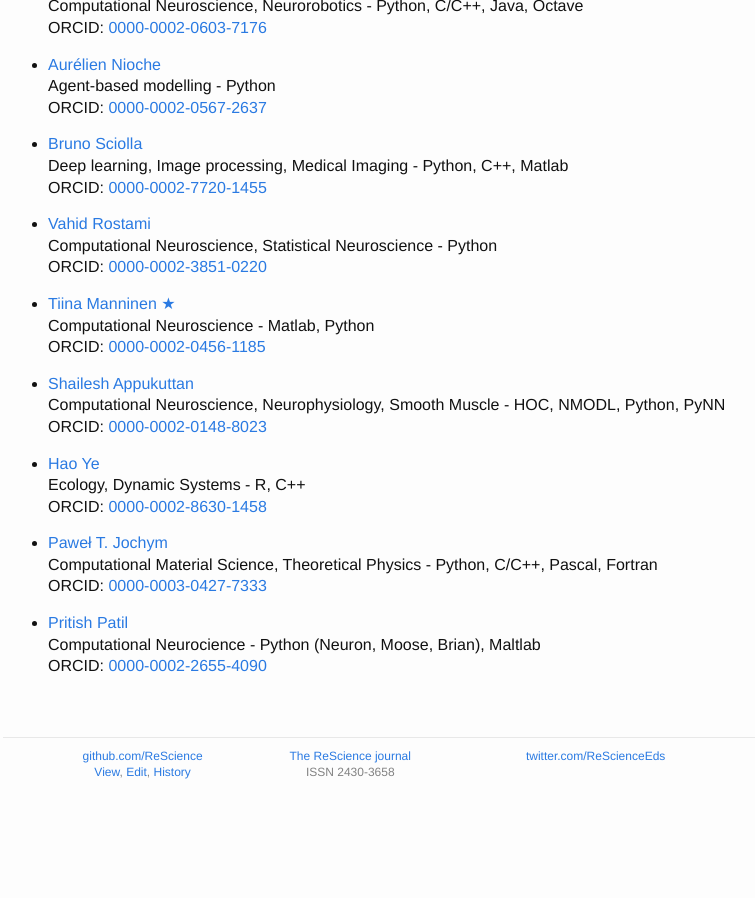
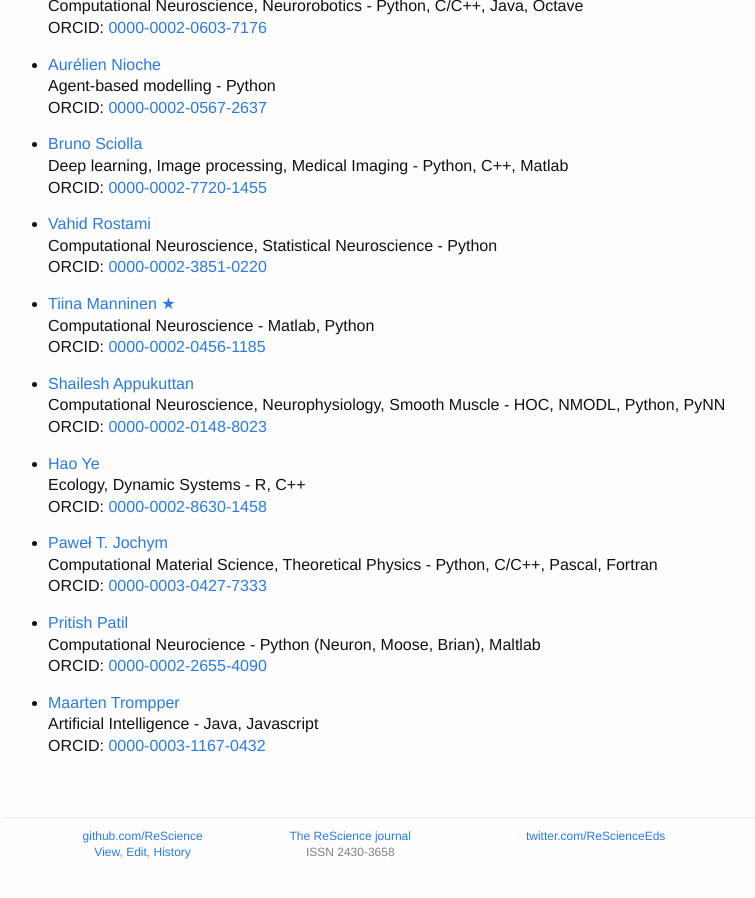
Before and after one commit to ReScience/rescience.github.io, a Jekyll site: the page built from 04-board.md, in a window 1280 px wide and 900 px high, scrolled down 7568 px. Shown: the whole window, without its empty margins (252-1007 px from the left). Built offline with Jekyll 4.4.1, drawn with Linux system fonts in a browser that asks for light colours; our own code applies the rules of GitHub Pages for plain Markdown files; before the commit the page ends 8388 px from its top, so only the background shows below that.

Commit message:
Added Maarten Trompper

```diff
--- a/04-board.md
+++ b/04-board.md
@@ -463,3 +463,7 @@ accepts submissions in other open source languages.
 * [Pritish Patil](https://github.com/iampritishpatil)
   Computational Neurocience - Python (Neuron, Moose, Brian), Maltlab
   ORCID: [0000-0002-2655-4090](orcid.org/0000-0002-2655-4090)
+
+* [Maarten Trompper](https://github.com/digitalheir)
+  Artificial Intelligence - Java, Javascript
+  ORCID: [0000-0003-1167-0432](https://orcid.org/0000-0003-1167-0432)
```
